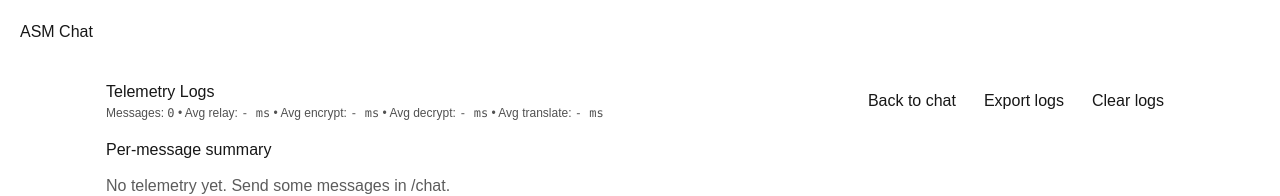
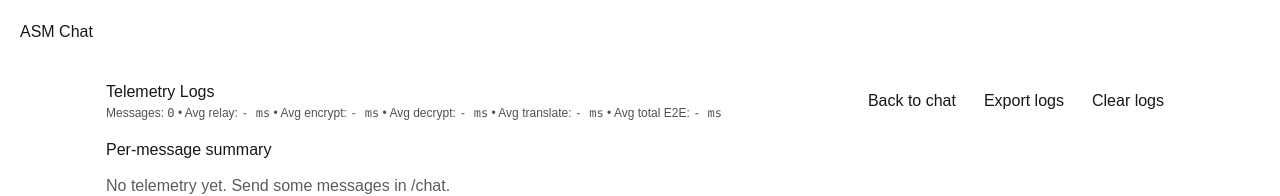
Before and after one commit to venomkage/vipin-kumar-thesis, a Next.js app in the folder apps/web/: page /logs in a window 1280 px wide. Shown: the top 196 px of the page. Built offline with nearby package versions, Linux system fonts and the light colour scheme.

Commit message:
feat: add end-to-end display timing and enhanced logs dashboard

```diff
--- a/apps/web/app/chat/page.tsx
+++ b/apps/web/app/chat/page.tsx
@@ -199,7 +199,7 @@ export default function ChatPage() {
                     sender_id: msg.sender_id,
                     ts_client_recv: recvNow,
                     ts_sender: msg.ts,
-                    t_decrypt_ms: Math.max(0, d1 - d0),
+                    t_decrypt_ms: Number(Math.max(0, d1 - d0).toFixed(3)),
                     ok_decrypt: okDecrypt,
                     auto_translate: autoTranslateRef.current,
                     target_lang: targetLangRef.current,
@@ -247,7 +247,7 @@ export default function ChatPage() {
                         v: (msg.v ?? 1) as number,
                         room_id: msg.room_id,
                         ts_translate_start: trStart,
-                        t_translate_ms: Math.max(0, tr1 - tr0),
+                        t_translate_ms: Number(Math.max(0, tr1 - tr0).toFixed(3)),
                         ok_translate: true,
                         target_lang: targetLangRef.current,
                     });
@@ -263,7 +263,7 @@ export default function ChatPage() {
                         v: (msg.v ?? 1) as number,
                         room_id: msg.room_id,
                         ts_translate_start: trStart,
-                        t_translate_ms: Math.max(0, tr1 - tr0),
+                        t_translate_ms: Number(Math.max(0, tr1 - tr0).toFixed(3)),
                         ok_translate: false,
                         target_lang: targetLangRef.current,
                     });
@@ -273,8 +273,19 @@ export default function ChatPage() {
                 }
             }
 
-            // Push UI message
             setMessages((prev) => [...prev, ui]);
+
+            const tsDisplay = Date.now();
+            telemetryRef.current.push({
+                type: "msg_display",
+                msg_id: msg.msg_id ?? "missing",
+                v: (msg.v ?? 1) as number,
+                room_id: msg.room_id,
+                ts_display: tsDisplay,
+                ts_sender: msg.ts,
+                total_e2e_ms: tsDisplay - msg.ts,
+                displayed_view: ui.view,
+            });
         });
 
 
@@ -345,7 +356,7 @@ export default function ChatPage() {
             room_id: msg.room_id,
             sender_id: msg.sender_id,
             ts_client_send: Date.now(),
-            t_encrypt_ms: Math.max(0, t1 - t0),
+            t_encrypt_ms: Number(Math.max(0, t1 - t0).toFixed(3)),
             bytes_ciphertext,
             auto_translate: autoTranslateRef.current,
             target_lang: targetLangRef.current,
@@ -397,6 +408,18 @@ export default function ChatPage() {
     };
 
     const roomDisplay = joined ? activeRoomRef.current : "-";
+
+    function generateSecureRoomSecret(length: number = 24): string {
+        const bytes = new Uint8Array(length);
+        crypto.getRandomValues(bytes);
+
+        const base64 = btoa(String.fromCharCode(...bytes))
+            .replace(/\+/g, "-")
+            .replace(/\//g, "_")
+            .replace(/=+$/, "");
+
+        return base64.slice(0, length);
+    }
 
     return (
         <main style={{ padding: 16, maxWidth: 900, margin: "0 auto" }}>
@@ -455,9 +478,24 @@ export default function ChatPage() {
                     <input
                         value={roomId}
                         onChange={(e) => setRoomId(e.target.value)}
-                        placeholder="Room ID (use a hard-to-guess secret)"
+                        placeholder="Room Secret (shared key)"
                         style={{ padding: "8px 10px", width: 260 }}
                     />
+
+                    <button
+                        onClick={() => {
+                            const secret = generateSecureRoomSecret(24);
+                            setRoomId(secret);
+
+                            // optional auto-copy
+                            if (navigator.clipboard) {
+                                navigator.clipboard.writeText(secret).catch(() => { });
+                            }
+                        }}
+                        style={{ padding: "8px 10px" }}
+                    >
+                        Generate
+                    </button>
 
                     <button
                         onClick={onJoin}
--- a/apps/web/app/logs/page.tsx
+++ b/apps/web/app/logs/page.tsx
@@ -23,6 +23,9 @@ type MsgSummary = {
 
     ts_send?: number;
     ts_recv?: number;
+
+    total_e2e_ms?: number;
+    displayed_view?: "original" | "translated";
 };
 
 function mean(nums: number[]) {
@@ -80,6 +83,11 @@ export default function LogsPage() {
                 s.translate_ok = e.ok_translate;
                 s.target_lang = e.target_lang;
                 byMsg.set(e.msg_id, s);
+            } else if (e.type === "msg_display") {
+                const s = byMsg.get(e.msg_id) ?? { msg_id: e.msg_id };
+                s.total_e2e_ms = e.total_e2e_ms;
+                s.displayed_view = e.displayed_view;
+                byMsg.set(e.msg_id, s);
             }
         }
 
@@ -91,6 +99,7 @@ export default function LogsPage() {
         const dec = summaries.map(s => s.decrypt_ms).filter((v): v is number => typeof v === "number");
         const rel = summaries.map(s => s.relay_ms).filter((v): v is number => typeof v === "number");
         const tr = summaries.map(s => s.translate_ms).filter((v): v is number => typeof v === "number");
+        const e2e = summaries.map(s => s.total_e2e_ms).filter((v): v is number => typeof v === "number");
 
         const stats = {
             messages: summaries.length,
@@ -98,6 +107,7 @@ export default function LogsPage() {
             avg_decrypt_ms: mean(dec),
             avg_relay_ms: mean(rel),
             avg_translate_ms: mean(tr),
+            avg_total_e2e_ms: mean(e2e),
         };
 
         return { summaries, stats };
@@ -123,7 +133,9 @@ export default function LogsPage() {
                         <code>{stats.avg_relay_ms == null ? "-" : stats.avg_relay_ms.toFixed(2)} ms</code> • Avg encrypt:{" "}
                         <code>{stats.avg_encrypt_ms == null ? "-" : stats.avg_encrypt_ms.toFixed(2)} ms</code> • Avg decrypt:{" "}
                         <code>{stats.avg_decrypt_ms == null ? "-" : stats.avg_decrypt_ms.toFixed(2)} ms</code> • Avg translate:{" "}
-                        <code>{stats.avg_translate_ms == null ? "-" : stats.avg_translate_ms.toFixed(2)} ms</code>
+                        <code>{stats.avg_translate_ms == null ? "-" : stats.avg_translate_ms.toFixed(2)} ms</code> • Avg total E2E:{" "}
+                        <code>{stats.avg_total_e2e_ms == null ? "-" : stats.avg_total_e2e_ms.toFixed(2)} ms
+                        </code>
                     </div>
                 </div>
 
@@ -159,6 +171,7 @@ export default function LogsPage() {
                                     <th style={{ textAlign: "left", padding: 10 }}>msg_id</th>
                                     <th style={{ textAlign: "left", padding: 10 }}>room</th>
                                     <th style={{ textAlign: "right", padding: 10 }}>relay (ms)</th>
+                                    <th style={{ textAlign: "right", padding: 10 }}>total E2E (ms)</th>
                                     <th style={{ textAlign: "right", padding: 10 }}>encrypt (ms)</th>
                                     <th style={{ textAlign: "right", padding: 10 }}>decrypt (ms)</th>
                                     <th style={{ textAlign: "left", padding: 10 }}>decrypt</th>
@@ -174,6 +187,7 @@ export default function LogsPage() {
                                         <td style={{ padding: 10, fontFamily: "monospace", fontSize: 12 }}>{s.msg_id}</td>
                                         <td style={{ padding: 10, fontFamily: "monospace", fontSize: 12 }}>{s.room_id ?? "-"}</td>
                                         <td style={{ padding: 10, textAlign: "right" }}>{s.relay_ms ?? "-"}</td>
+                                        <td style={{ padding: 10, textAlign: "right" }}>{s.total_e2e_ms ?? "-"}</td>
                                         <td style={{ padding: 10, textAlign: "right" }}>{s.encrypt_ms ?? "-"}</td>
                                         <td style={{ padding: 10, textAlign: "right" }}>{s.decrypt_ms ?? "-"}</td>
                                         <td style={{ padding: 10 }}>{s.decrypt_ok == null ? "-" : s.decrypt_ok ? "ok" : "fail"}</td>
--- a/apps/web/lib/telemetry.ts
+++ b/apps/web/lib/telemetry.ts
@@ -41,7 +41,17 @@ export type TelemetryEvent =
       ts: number;
       note: string;
       data?: Record<string, unknown>;
-    };
+    }
+    | {
+    type: "msg_display";
+    msg_id: string;
+    v: number;
+    room_id: string;
+    ts_display: number;     // when UI was updated
+    ts_sender: number;      // sender's ts from wire msg
+    total_e2e_ms: number;   // ts_display - ts_sender
+    displayed_view: "original" | "translated";
+  };
 
 export type TelemetryStore = {
   push: (e: TelemetryEvent) => void;
```
